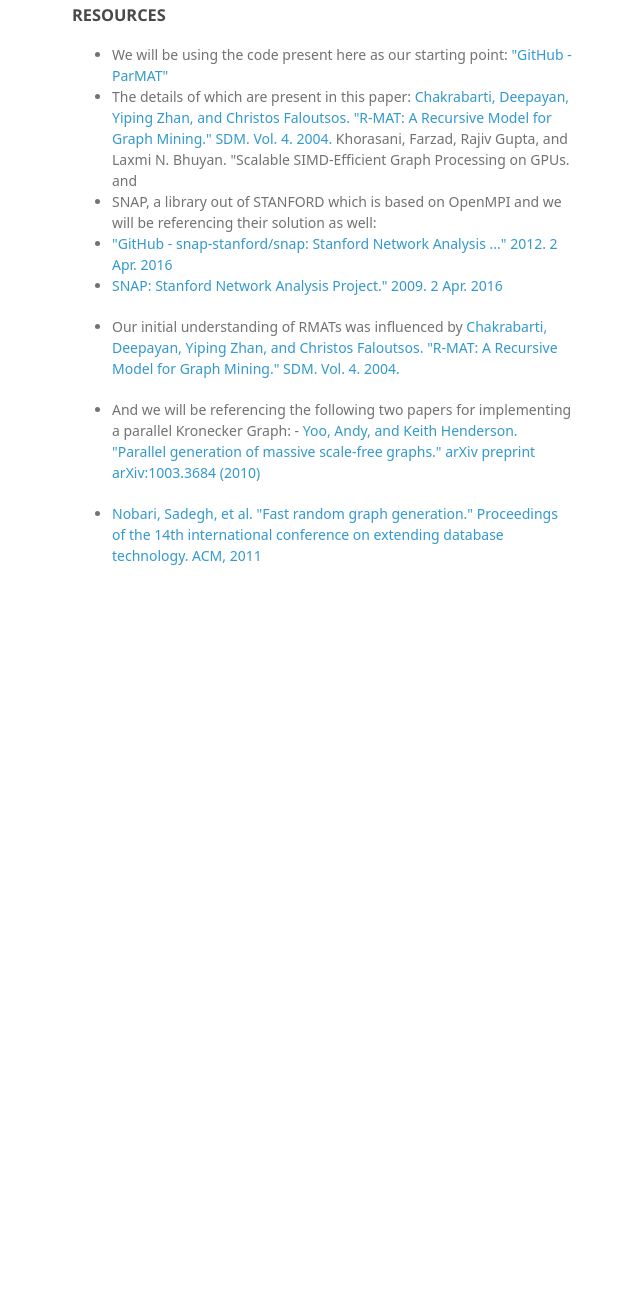
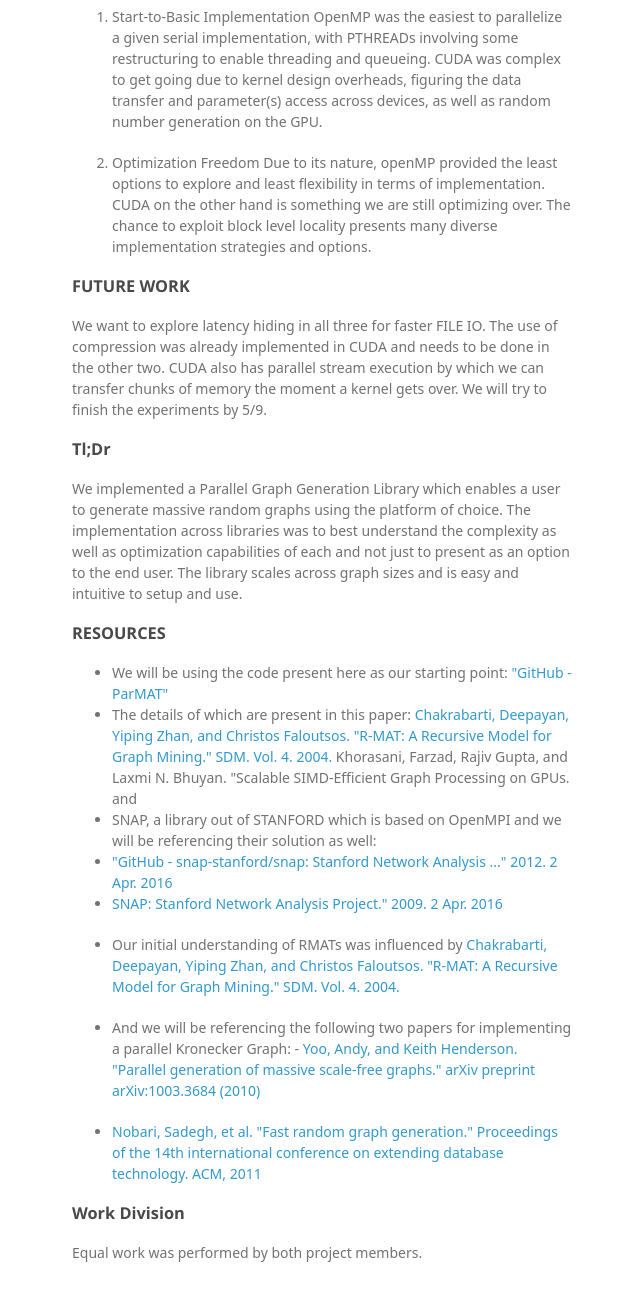
Before and after one commit to AthelasCo/Athelas, a plain HTML site: page index.html in a window 1280 px wide. Shown: the part 5052-6352 px from the top of the page, without its empty margins (498-1138 px from the left). Before the commit the page ends 5688 px from the top, so only its background shows below. Drawn offline with Linux system fonts and the light colour scheme; a web font is replaced by a local one.

```diff
--- a/index.html
+++ b/index.html
@@ -117,6 +117,23 @@ The distribution of the Kernel runtime to device transfer times indicates that a
 
 <p>Aside on programming complexity:</p>
 
+<ol>
+<li><p>Start-to-Basic Implementation
+OpenMP was the easiest to parallelize a given serial implementation, with PTHREADs involving some restructuring to enable threading and queueing. CUDA was complex to get going due to kernel design overheads, figuring the data transfer and parameter(s) access across devices, as well as random number generation on the GPU.</p></li>
+<li><p>Optimization Freedom
+Due to its nature, openMP provided the least options to explore and least flexibility in terms of implementation. CUDA on the other hand is something we are still optimizing over. The chance to exploit block level locality presents many diverse implementation strategies and options.</p></li>
+</ol>
+
+<h3>
+<a id="future-work" class="anchor" href="#future-work" aria-hidden="true"><span aria-hidden="true" class="octicon octicon-link"></span></a>FUTURE WORK</h3>
+
+<p>We want to explore latency hiding in all three for faster FILE IO. The use of compression was already implemented in CUDA and needs to be done in the other two. CUDA also has parallel stream execution by which we can transfer chunks of memory the moment a kernel gets over. We will try to finish the experiments by 5/9.</p>
+
+<h3>
+<a id="tldr" class="anchor" href="#tldr" aria-hidden="true"><span aria-hidden="true" class="octicon octicon-link"></span></a>Tl;Dr</h3>
+
+<p>We implemented a Parallel Graph Generation Library which enables a user to generate massive random graphs using the platform of choice. The implementation across libraries was to best understand the complexity as well as optimization capabilities of each and not just to present as an option to the end user. The library scales across graph sizes and is easy and intuitive to setup and use.</p>
+
 <h3>
 <a id="resources" class="anchor" href="#resources" aria-hidden="true"><span aria-hidden="true" class="octicon octicon-link"></span></a>RESOURCES</h3>
 
@@ -137,6 +154,11 @@ and</li>
 -<a href="http://arxiv.org/pdf/1003.3684v1.pdf%20Parallel%20Generation%20of%20Massive%20Scale-Free%20Graphs"> Yoo, Andy, and Keith Henderson. "Parallel generation of massive scale-free graphs." arXiv preprint arXiv:1003.3684 (2010)</a></p></li>
 <li><a href="http://karras.rutgers.edu/rg.pdf">Nobari, Sadegh, et al. "Fast random graph generation." Proceedings of the 14th international conference on extending database technology. ACM, 2011</a></li>
 </ul>
+
+<h3>
+<a id="work-division" class="anchor" href="#work-division" aria-hidden="true"><span aria-hidden="true" class="octicon octicon-link"></span></a>Work Division</h3>
+
+<p>Equal work was performed by both project members.</p>
       </section>
       <footer>
         <p>This project is maintained by <a href="https://github.com/AthelasCo">AthelasCo</a></p>
```
Also changed, not shown: params.json (+1 -1 lines).
